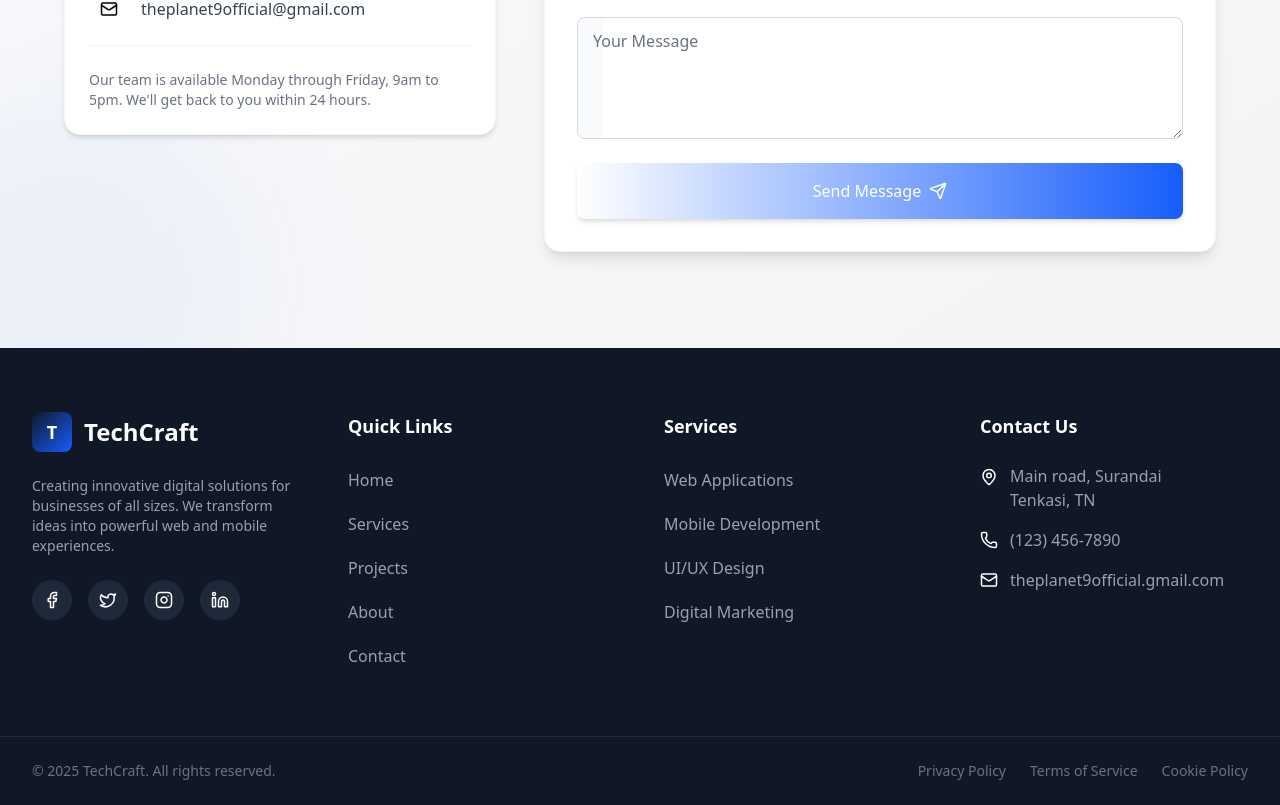
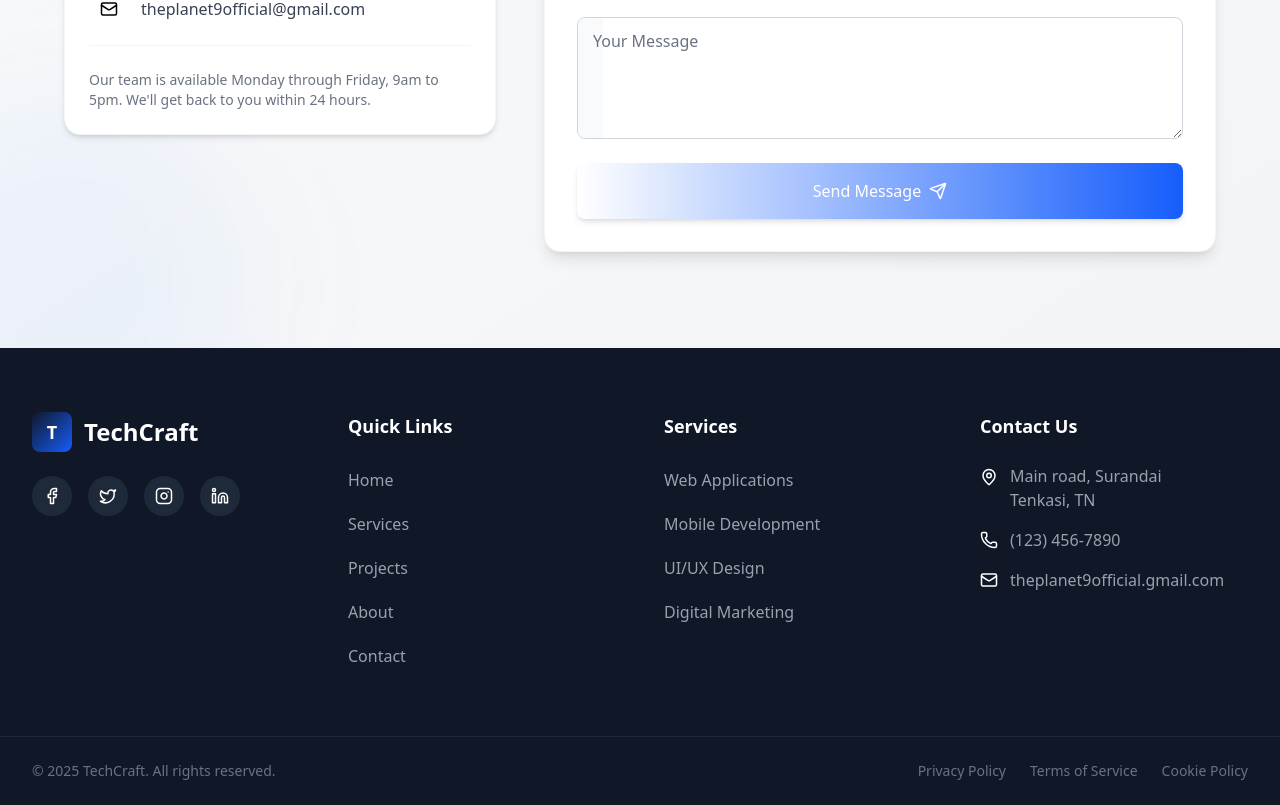
Before and after one commit to ThePlanetons/Theplanetons, a React (Vite) app: page / in a window 1280 px wide. Shown: the part 2190-2995 px from the top of the page. Built offline with nearby package versions, Linux system fonts and the light colour scheme.

Commit message:
[test]push

```diff
--- a/src/components/Footer.tsx
+++ b/src/components/Footer.tsx
@@ -19,8 +19,8 @@ const Footer = () => {
             </div>
 
             <p className="text-gray-400 text-sm">
-              Creating innovative digital solutions for businesses of all sizes.
-              We transform ideas into powerful web and mobile experiences.
+              {/* Creating innovative digital solutions for businesses of all sizes.
+              We transform ideas into powerful web and mobile experiences. */}
             </p>
 
             <div className="flex space-x-4">
```
